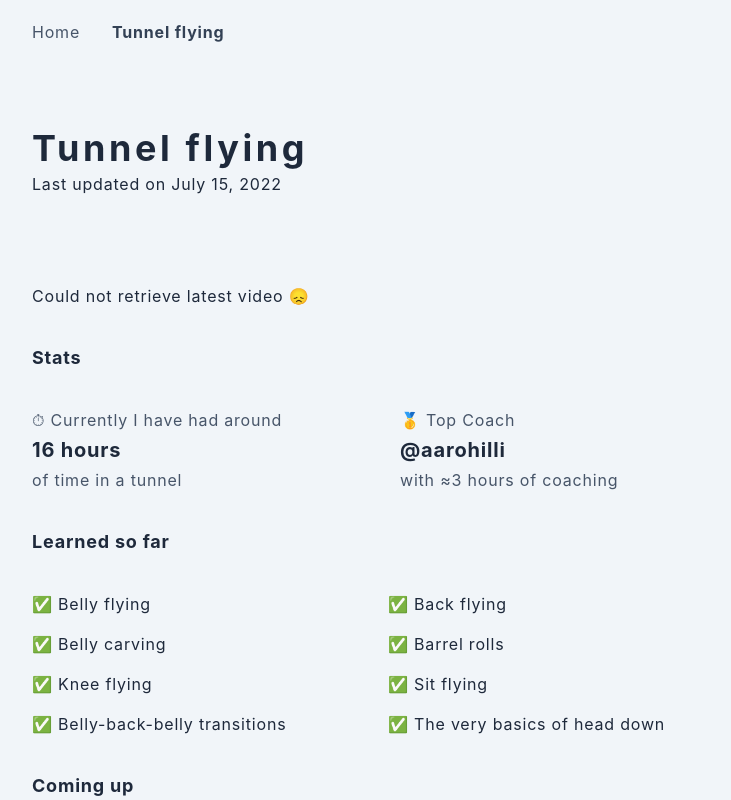
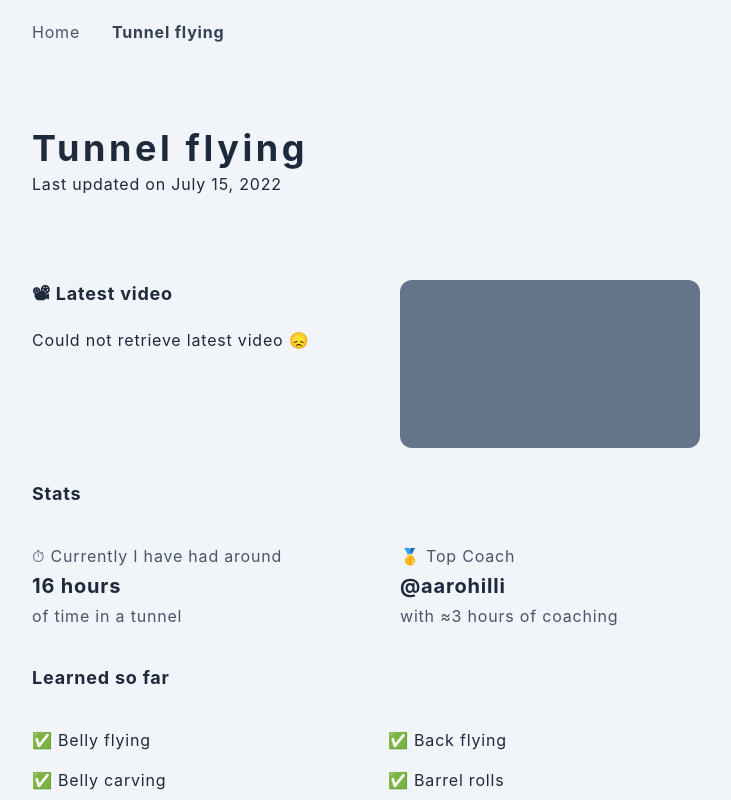
Before and after one commit to petja/petja-me, a Next.js app: page /tunnel in a window 1280 px wide. Shown: the top 800 px of the page, without its empty margins (256-987 px from the left). Built offline with nearby package versions, Linux system fonts and the light colour scheme; no server answers.

Commit message:
Placeholder when loading tunnel video

```diff
--- a/pages/tunnel.tsx
+++ b/pages/tunnel.tsx
@@ -79,10 +79,11 @@ export default function Tunnel() {
         subtitle="Last updated on July 15, 2022"
       />
       <Container className="space-y-8 pb-20 animate-fadeInUp">
-        {latestVideo ? (
         <div className="grid grid-cols-1 md:grid-cols-2 gap-8">
           <div className="flex flex-col gap-4">
             <h1 className="font-bold text-lg title">📽 Latest video</h1>
+            {latestVideo ? (
+              <>
                 <span>
                   Video recorded at
                   <br />
@@ -98,7 +99,14 @@ export default function Tunnel() {
                 <a href={latestVideo.downloadUrl} target="_newtab">
                   View video &rarr;
                 </a>
+              </>
+            ) : error ? (
+              <p>Could not retrieve latest video 😞</p>
+            ) : (
+              <p>Loading video ...</p>
+            )}
           </div>
+          {latestVideo ? (
             <div>
               <a href={latestVideo.downloadUrl} target="_newtab">
                 <Image
@@ -110,12 +118,10 @@ export default function Tunnel() {
                 />
               </a>
             </div>
+          ) : (
+            <div className="inline-block bg-slate-500 w-[300px] h-[168px] rounded-xl"></div>
+          )}
         </div>
-        ) : error ? (
-          <p>Could not retrieve latest video 😞</p>
-        ) : (
-          <p>Loading video ...</p>
-        )}
 
         <h1 className="font-bold text-lg title">Stats</h1>
 
```
Lines whose indentation alone changed are shown as unchanged.
